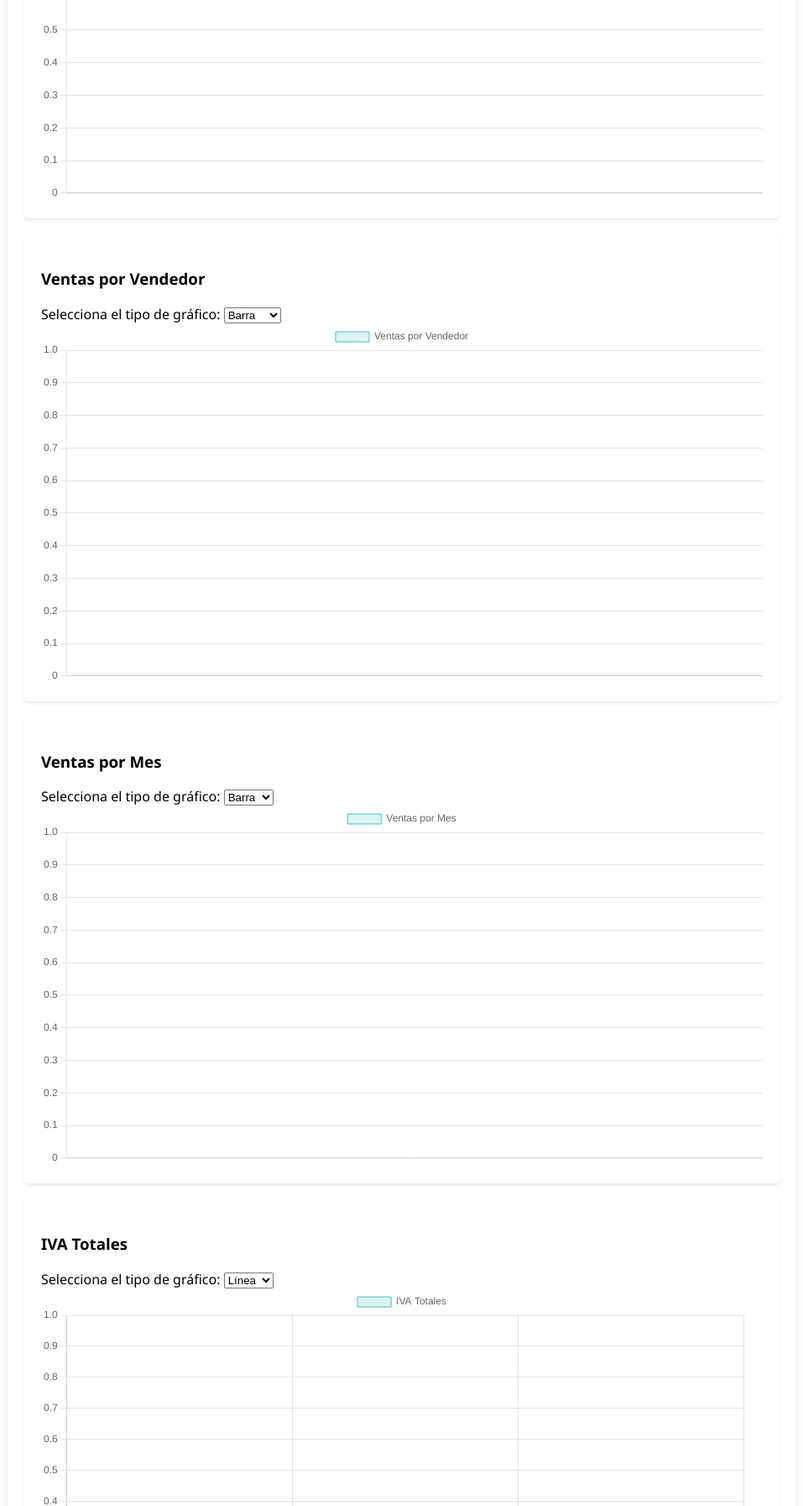
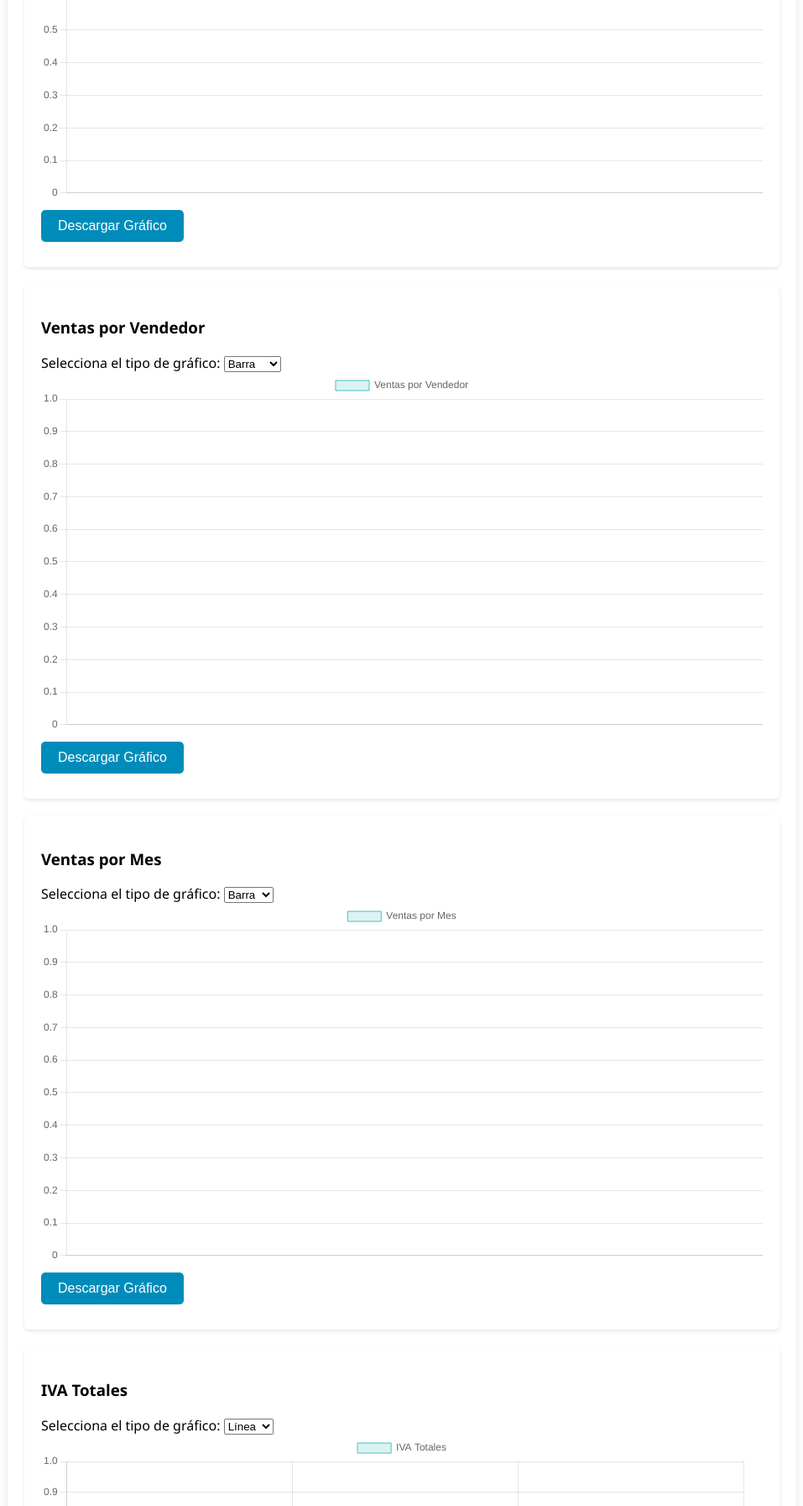
Before and after one commit to elianisrael/pasantia_2024, a Flask app: page /dashboard in a window 1280 px wide. Shown: the part 854-2647 px from the top of the page at 84% size, without its empty margins (161-1118 px from the left). Run offline with Flask 3, Linux system fonts and the light colour scheme; a user stored in the database is signed in.

Commit message:
pequena correcion

```diff
--- a/project_pasantia/templates/dashboard.html
+++ b/project_pasantia/templates/dashboard.html
@@ -151,6 +151,7 @@
 
                 </select>
                 <canvas id="clientesChart"></canvas>
+                <button id="downloadClientesChart" class="btn-download">Descargar Gráfico</button>
             </div>
 
             <!-- Gráfico de Ventas por Vendedor -->
@@ -165,6 +166,7 @@
 
                 </select>
                 <canvas id="vendedoresChart"></canvas>
+                <button id="downloadVendedoresChart" class="btn-download">Descargar Gráfico</button>
             </div>
 
             <!-- Gráfico de Ventas por Mes -->
@@ -179,6 +181,7 @@
 
                 </select>
                 <canvas id="mesesChart"></canvas>
+                <button id="downloadMesesChart" class="btn-download">Descargar Gráfico</button>
             </div>
 
             <!-- Gráfico de IVA Totales -->
@@ -193,6 +196,7 @@
 
                 </select>
                 <canvas id="ivaChart"></canvas>
+                <button id="downloadIVAChart" class="btn-download">Descargar Gráfico</button>
             </div>
         </div>
 
@@ -439,6 +443,27 @@
                 ivaChart.destroy();
                 ivaChart = createChart(ctxIVA, newType, Object.keys({{ iva_totales | tojson }}), Object.values({{ iva_totales | tojson }}), 'IVA Totales');
             });
+
+            // descarga de graficos
+            document.addEventListener('DOMContentLoaded', function() {
+                function setupDownloadButton(chart, buttonId) {
+                    const downloadButton = document.getElementById(buttonId);
+                    downloadButton.addEventListener('click', function() {
+                        const link = document.createElement('a');
+                        link.href = chart.toBase64Image(); // Convierte el gráfico en una imagen
+                        link.download = `${buttonId}.png`; // Asigna un nombre al archivo
+                        link.click(); // Simula un clic para iniciar la descarga
+                    });
+                }
+
+                // Configura botones de descarga para cada gráfico
+                setupDownloadButton(clientesChart, 'downloadClientesChart');
+                setupDownloadButton(vendedoresChart, 'downloadVendedoresChart');
+                setupDownloadButton(mesesChart, 'downloadMesesChart');
+                setupDownloadButton(ivaChart, 'downloadIVAChart');
+            });
+
+
         </script>
 
 </body>
```
Also changed, not shown: project_pasantia/app.py (+16 -16 lines).
